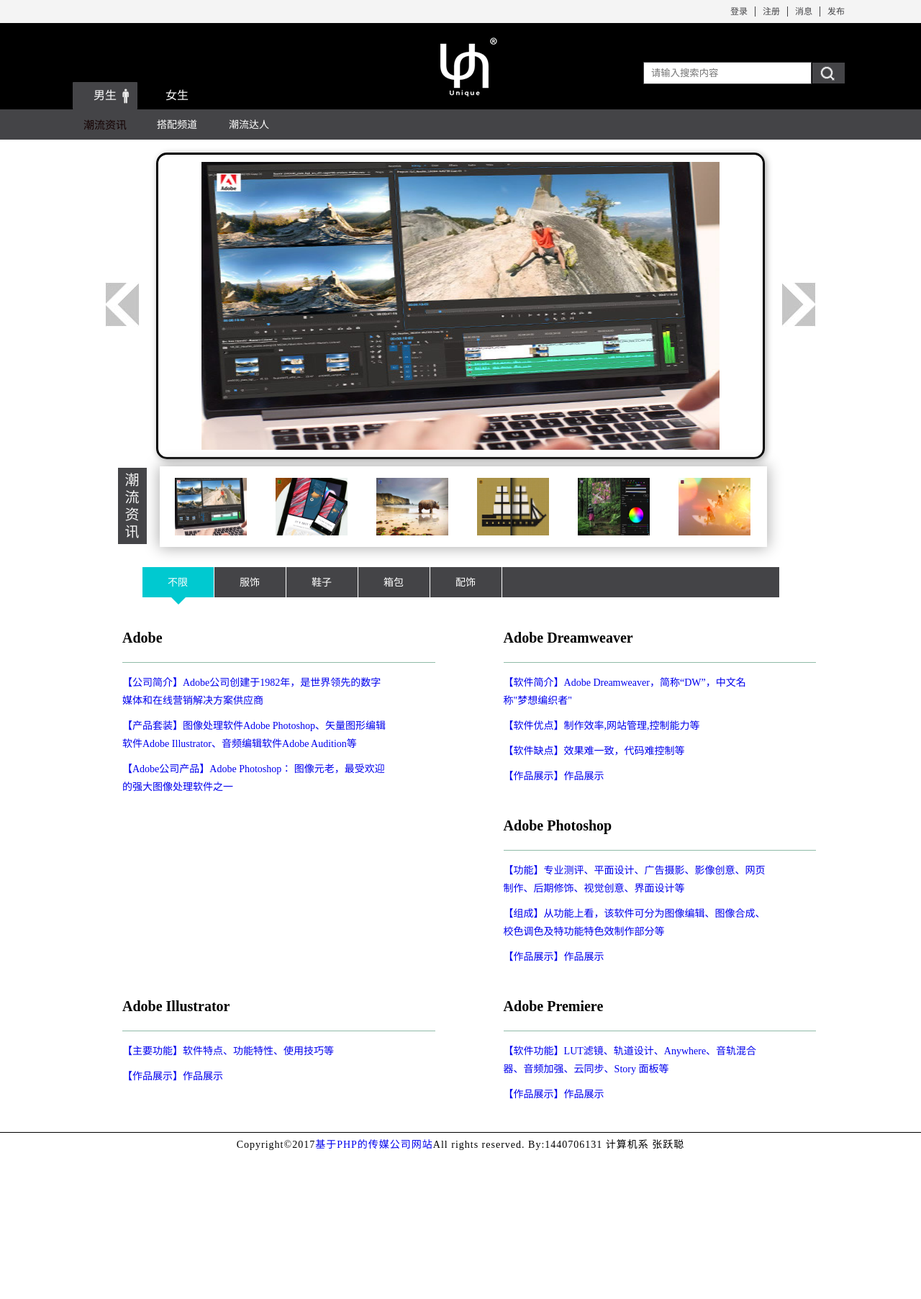
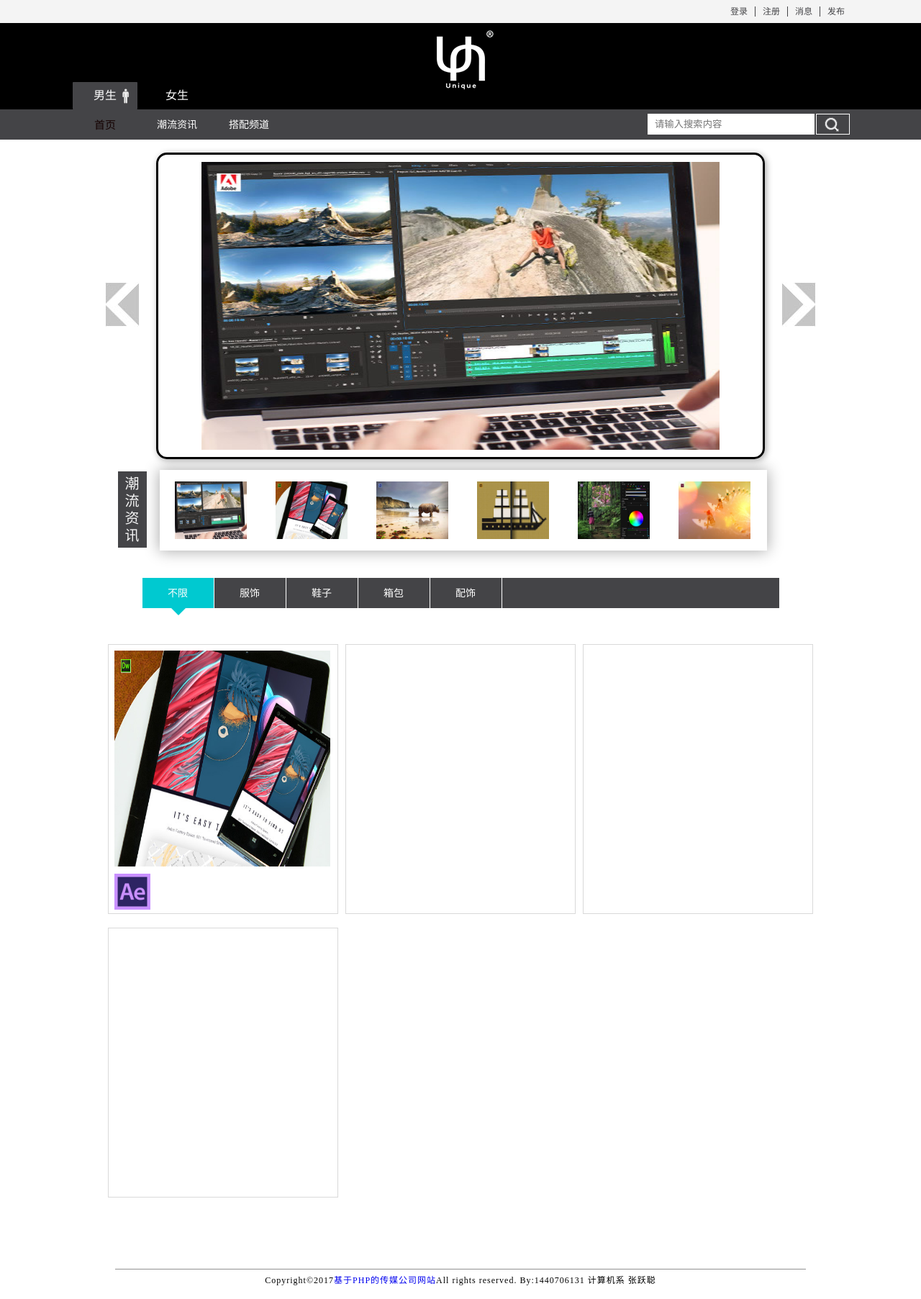
Before and after one commit to GalaxyCheung/graduation-project, a PHP site: page / in a window 1280 px wide. Shown: the whole page at 72% size. Before the commit the page ends 1598 px from the top, so only its background shows below. Run offline with PHP 8.4, Linux system fonts and the light colour scheme.

Commit message:
Add files via upload

```diff
--- a/毕设/index.html
+++ b/毕设/index.html
@@ -36,28 +36,33 @@
 				<div class="header_logo"><a href="index.html">
 					<img src="images/header_logo.png"/></a>
 				</div>
-				<div class="header_search_box">
-						<form id="header_search">
-					 		<input placeholder="请输入搜索内容" id="header_search_input" type="text" />
-					 		<a class="search_img"></a>
-						</form>
 			</div>
-			</div>
-			<div style=" clear: both; display: block; overflow: hidden; visibility: hidden; width: 0; height: 0;"></div>
 		</div>
 
 		<nav class="nav_boys nav">
 			<ul>
+ 				<li><a href="javascript:void(0)">首页</a></li>
   				<li><a href="javascript:void(0)">潮流资讯</a></li>
   				<li><a href="javascript:void(0)">搭配频道</a></li>
-  				<li><a href="javascript:void(0)">潮流达人</a></li>
+				<div class="nav_search_box">
+						<form class="nav_search">
+					 		<input placeholder="请输入搜索内容" class="nav_search_input" type="text" />
+					 		<a class="search_img"></a>
+						</form>
+				</div>
 			</ul>
 		</nav>
 		<nav class="nav_girls nav">
 			<ul>
  				<li><a href="javascript:void(0)">潮流资讯</a></li>
+ 				<li><a href="javascript:void(0)">潮流资讯</a></li>
  				<li><a href="javascript:void(0)">搭配频道</a></li>
- 				<li><a href="javascript:void(0)">潮流达人</a></li>
+				<div class="nav_search_box">
+						<form class="nav_search">
+					 		<input placeholder="请输入搜索内容" class="nav_search_input" type="text" />
+					 		<a class="search_img"></a>
+						</form>
+				</div>
 			</ul>
 		</nav>
 	</div>
@@ -88,7 +93,7 @@
 
 <div class="image_list_box">
 	<div class="list_title">
-		<div class="list_title_font">潮流资讯</div>
+		<a href="javascript:void(0)"><div class="list_title_font">潮流资讯</div></a>
 	</div>
 	<div class="image_list">
 		<ul>
@@ -102,6 +107,8 @@
 	</div>
 </div>
 
+
+<main>
 
 
 	<div class="nav_middle_box">
@@ -122,48 +129,44 @@
 	</div>
 
 	<div class="content">
-        <div class="widget-title">
-			<h2 class="title-h2"><small>Adobe</small></h2>
-		<div class="related_posts">
-			<ul class="related_img"><li class="related_box"><a href="Adobe.html" title="Adobe"><span class="r_title">【公司简介】Adobe公司创建于1982年，是世界领先的数字媒体和在线营销解决方案供应商</span></a></li></ul>
-            <ul class="related_img"><li class="related_box"><a href="Adobe.html" title="Adobe"><span class="r_title">【产品套装】图像处理软件Adobe Photoshop、矢量图形编辑软件Adobe Illustrator、音频编辑软件Adobe Audition等</span></a></li></ul>
-            <ul class="related_img"><li class="related_box"><a href="Adobe.html" title="Adobe"><span class="r_title">【Adobe公司产品】Adobe Photoshop：
-图像元老，最受欢迎的强大图像处理软件之一 </span></a></li></ul>
-            </div></div>
+		<div class="content_picture_box">
+			<div class="content_picture" style="width: 300px; height: 300px; position: relative;">
+				<img src="images/dw-feature3-540x400.jpg" style="width: 300px; height: 300px;" />
+			</div>
+			<div class="content_picture_info" style="width: 300px; height: 50px; position: relative; margin-top: 10px;">
+				<div class="content_Profile_picture" style="float: left; height: 50px; width: 50px;">
+					<img src="images/AE.png" style=" height: 50px; width: 50px;" />
+				</div>
+				<div class="content_user_info" style="float: left; margin-left: 5px; width:170px;  height: 50px;"></div>
+				<div class="content_picture_caption" style="float: right; height: 50px; width: 50px; margin-right: 10px;"></div>
+			</div>
+		</div>
+		<div class="content_picture_box">
+			<div class="content_picture">
+			</div>
+		</div>
+		<div class="content_picture_box">
+			<div class="content_picture">
+			</div>
+		</div>
+		<div class="content_picture_box">
+			<div class="content_picture" style="width: 300px; height: 300px; position: relative;">
+			</div>
+			<div class="content_info">
+			</div>
+		</div>
+		<div class="clear"></div>
+		<div class="content_page" style="width: 80%; height: 40px; margin: 20px auto;">
 
-		<div class="widget-title">
-			<h2 class="title-h2"><small>Adobe Dreamweaver</small></h2>
-		<div class="related_posts">
-			<ul class="related_img"><li class="related_box"><a href="Dw.html" title="Adobe Dreamweaver CC"><span class="r_title">【软件简介】Adobe Dreamweaver，简称“DW”，中文名称&quot;梦想编织者&quot;</span></a></li></ul>
-            <ul class="related_img"><li class="related_box"><a href="Dw.html" title="Adobe Dreamweaver CC"><span class="r_title">【软件优点】制作效率,网站管理,控制能力等</span></a></li></ul>
-            <ul class="related_img"><li class="related_box"><a href="Dw.html" title="Adobe Dreamweaver CC"><span class="r_title">【软件缺点】效果难一致，代码难控制等</span></a></li></ul>
-            <ul class="related_img"><li class="related_box"><a href="show.html#todw" title="Adobe Photoshop"><span class="r_title">【作品展示】作品展示</span></a></li></ul>
-         </div></div>
+		</div>
+	</div>
 
-        <div class="widget-title">
-			<h2 class="title-h2"><small>Adobe Photoshop</small></h2>
-		<div class="related_posts">
-			<ul class="related_img"><li class="related_box"><a href="Ps.html" title="Adobe Photoshop"><span class="r_title">【功能】专业测评、平面设计、广告摄影、影像创意、网页制作、后期修饰、视觉创意、界面设计等</span></a></li></ul>
-            <ul class="related_img"><li class="related_box"><a href="Ps.html" title="Adobe Photoshop"><span class="r_title">【组成】从功能上看，该软件可分为图像编辑、图像合成、校色调色及特功能特色效制作部分等 </span></a></li></ul>
-            <ul class="related_img"><li class="related_box"><a href="show.html#tops" title="Adobe Photoshop"><span class="r_title">【作品展示】作品展示</span></a></li></ul>
-            </div></div>
+</main>
 
-        <div class="widget-title">
-			<h2 class="title-h2"><small>Adobe Illustrator</small></h2>
-		<div class="related_posts">
-			<ul class="related_img"><li class="related_box"><a href="Ai.html" title="Adobe Illustrator"><span class="r_title">【主要功能】软件特点、功能特性、使用技巧等</span></a></li></ul>
-            <ul class="related_img"><li class="related_box"><a href="show.html#toai" title="Adobe Illustrator"><span class="r_title">【作品展示】作品展示</span></a></li></ul>
-            </div></div>
 
-        <div class="widget-title">
-			<h2 class="title-h2"><small>Adobe Premiere</small></h2>
-		<div class="related_posts">
-			<ul class="related_img"><li class="related_box"><a href="Pr.html" title="Adobe Premiere"><span class="r_title">【软件功能】LUT滤镜、轨道设计、Anywhere、音轨混合器、音频加强、云同步、Story 面板等</span></a></li></ul>
-            <ul class="related_img"><li class="related_box"><a href="show.html#topr" title="Adobe Premiere"><span class="r_title">【作品展示】作品展示</span></a></li></ul>
-            </div></div>
-            </div>
-<br />
-<footer style="border-top: 1px solid; clear:both;">
+
+
+<footer>
 <div class="bottom">Copyright©2017<a href="index.html">基于PHP的传媒公司网站</a>All rights reserved. By:1440706131 计算机系 张跃聪</div>
 </footer>
 <br />
--- a/毕设/login.html
+++ b/毕设/login.html
@@ -58,8 +58,9 @@
 </div>
 
 <div style="padding: 8px 0 0; margin: 0 auto;">
-<div style="border-top: 1px solid;"></div>
+<footer>
 <div class="bottom">Copyright©2017<a href="index.html">基于PHP的传媒公司网站</a>All rights reserved. By:1440706131 计算机系 张跃聪</div>
+</footer>
 <br />
 </div>
   </body>
--- a/毕设/signup.html
+++ b/毕设/signup.html
@@ -50,9 +50,10 @@
 </div>
 
 
-<div style="padding: 8px 0 0; margin: 0 auto;">
-<div style="border-top: 1px solid;"><br/></div>
+<div style="padding: 8px 0 0;">
+<footer>
 <div class="bottom">Copyright©2017<a href="index.html">基于PHP的传媒公司网站</a>All rights reserved. By:1440706131 计算机系 张跃聪</div>
+</footer>
 <br />
 </div>
   </body>
--- a/毕设/style.css
+++ b/毕设/style.css
@@ -25,6 +25,9 @@ h2 {
 	margin-top:10px;
 	font-size: 20px;
 	color: #000;
+}
+.clear{
+	clear: both;
 }
 
 #img1{
@@ -171,39 +174,13 @@ h2 {
 }
 
 .header_logo{
-	width: 30%;
-	float: left;
-	padding-top: 10px;
+	width: 113px;
+	height: 99px;
+	position: relative;
+	margin: 0 auto;
 }
 .header_logo a img{
 	float: right;
-	overflow-y:hidden;
-}
-.header_search_box{
-	float: right;
-	width: 280px;
-	height: 30px;
-	margin-top: 54px;
-	margin-right: 10px;
-}
-#header_search{
-	float: right;
-	overflow: hidden;
-}
-#header_search_input{
-	width: 220px;
-	height: 27px;
-	padding-left: 10px;
-	border: 1px solid #444447;
-}
-.search_img{
-	width: 45px;
-	height: 31px;
-	background: url(images/boy_search.png) no-repeat 50%;
-	float: right;
-	margin-left: 1px;
-	border: none;
-	cursor: pointer;
 }
 /*导航栏*/
 .nav{
@@ -231,6 +208,29 @@ h2 {
 	padding: 10px 0 10px 0;
 	float: left;
 	width:100px;
+	max-height: 22px;
+}
+.nav_search_box{
+	float: right;
+	width: 285px;
+	height: 30px;
+	margin-top: 5px;
+}
+.nav_search_input{
+	width: 220px;
+	height: 27px;
+	float: left;
+	padding-left: 10px;
+	border: 1px solid #444447;
+}
+.search_img{
+	width: 45px;
+	height: 27px;
+	float: left;
+	margin: 1px 0 0 1px;
+	background: url(images/boy_search.png) no-repeat 50%;
+	border: 1px solid #FFF;
+	cursor: pointer;
 }
 /*男生导航栏*/
 .nav_boys{
@@ -298,18 +298,21 @@ h2 {
 	float:left;
 	margin-top:180px;
 	margin-left:50px;
+	cursor: pointer;
 }
 
 #arrow_right{
 	float:right;
 	margin-top:180px;
 	margin-right:50px;
+	cursor: pointer;
 }
 
 #news {
 	width:840px;
 	height: 420px;
 	text-align:left;
+	position: relative;
 	margin: 0px auto;
 	margin-bottom:10px;
 	border: 3px solid #000;
@@ -317,7 +320,6 @@ h2 {
 	-moz-border-radius: 15px;
 	border-radius: 15px;
 	box-shadow: 2px 2px 10px #ababab;
-	overflow: hidden;
 }
 
 #newsBox {
@@ -352,7 +354,7 @@ h2 {
 .image_list_box{
 	width: 967px;
 	height: 110px;
-	margin: 0 auto;
+	margin: 15px auto;
 	text-align: center;
 	min-width: 842px;
 }
@@ -409,7 +411,7 @@ h2 {
 .nav_middle_box{
 	width: 885px;
 	height: 52px;
-	margin: 30px auto;
+	margin: 40px auto;
 }
 
 .nav_middle{
@@ -467,6 +469,27 @@ h2 {
 	display: none;
 }
 
+/*网页内容*/
+.content{
+	width: 1000px;
+	height: auto;
+	margin: 0 auto;
+	overflow: hidden;
+}
+
+.content_picture_box{
+    float: left;
+    margin-bottom: 19px;
+    margin-left: 10px;
+    padding: 8px 8px 0px 8px;
+    width: 302px;
+    height: 365px;
+    background-color: #fff;
+    border: 1px solid #d9d9d9;
+}
+
+.content_page{
+}
 
 
 /*注册登录*/
@@ -619,8 +642,6 @@ h2 {
 	float: right;
 	}
 
-
-
 #asignup{
 	text-decoration:none;
 }
@@ -630,57 +651,26 @@ h2 {
 
 
 
+/*版权信息*/
+.bottom{
+	width: 75%;
+	font-size:12px;
+	letter-spacing:1px;
+	margin: 0 auto;
+	text-align:center;
+	padding-top: 5px;
+	border-top: 1px solid #929292;
+}
+.bottom a{
+	text-decoration:none
+}
 
 
-.content{
-	margin-left:150px;
-	margin-top:15px;
-}
-.widget-title{
-	background:#FFFFFF;
-	width:42%;
-	display:inline;
-	margin-right:55px;
-	margin-bottom:30px;
-	float:left;}
 
-.title-h2
-{
-	height: 45px;
- 	border-bottom: 1px solid #90BBA8; margin: 5px 20px;}
 
-.related_posts {
-	overflow: hidden;
-	background-color: #fff;
-	padding: 0px 10px 0 10px;
-	margin: 0px 0 10px 0
-}
 
-.related_posts a:hover {
-	color: #d9534f
-}
 
-.related_img {
-	width: 100%;
-	overflow: hidden;
-	text-align: center;
-	display:inline
-}
-.related_box {
-	float: left;
-	overflow: hidden;
-	width: 386px;
 
-}
-
-.related_box .r_title {
-	line-height: 25px;
-	font-size: 14px;
-	overflow: hidden;
-	float: left;
-	padding: 10px 10px 0 10px;
-	text-align: left
-}
 
 #b2 {
 	padding-top: 0px;
@@ -752,14 +742,4 @@ h2 {
 	-moz-border-radius: 15px;
 	padding-top:50px;
 }
-.bottom{
-	text-align:center;
-	font-size:14px;
-	letter-spacing:1px;
-	clear:both;
-	margin-top: 5px;
-}
-.bottom a{
-	text-decoration:none
-}
 	/* CSS Document */
```
Lines whose indentation alone changed are shown as unchanged.
